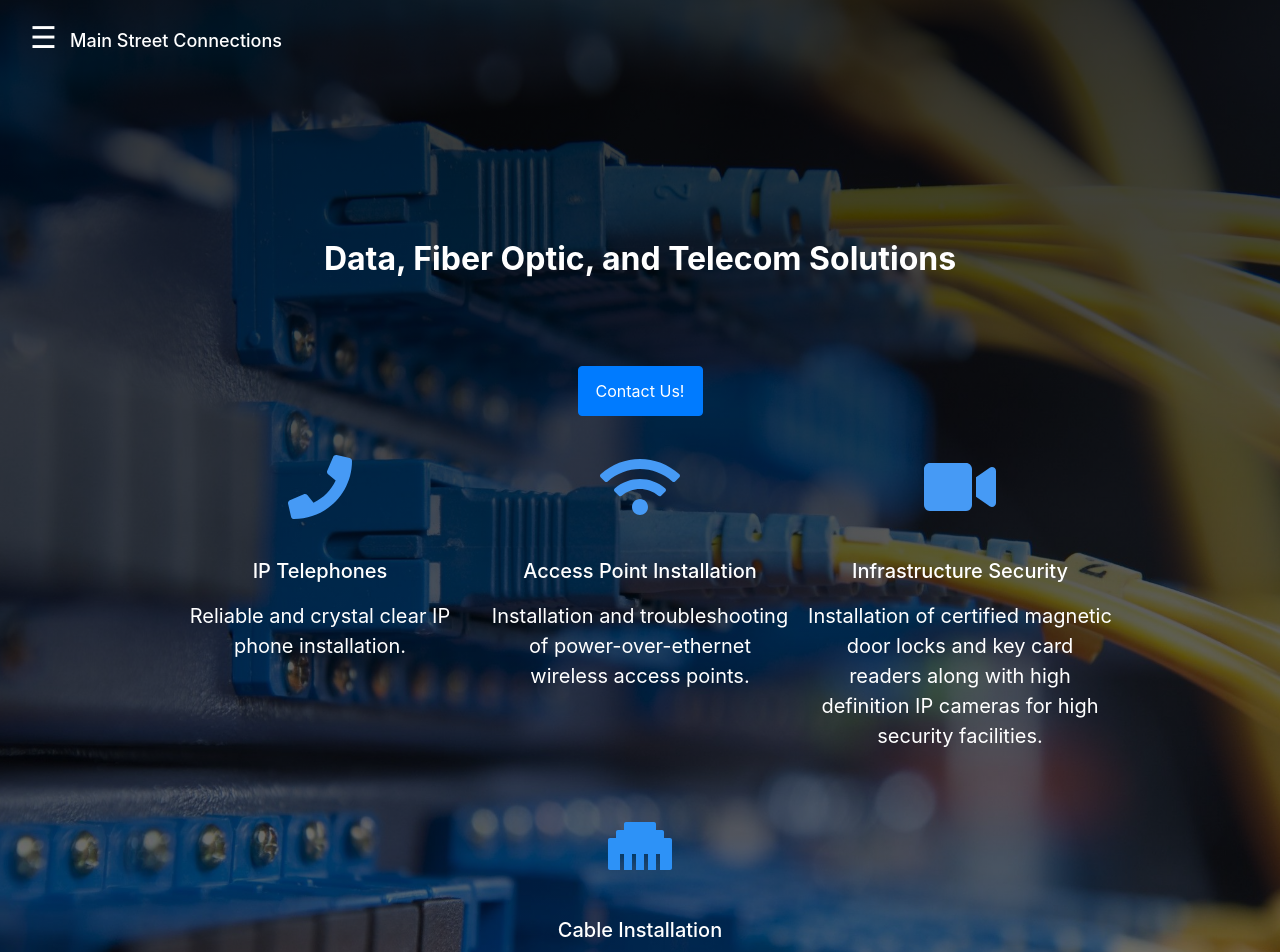
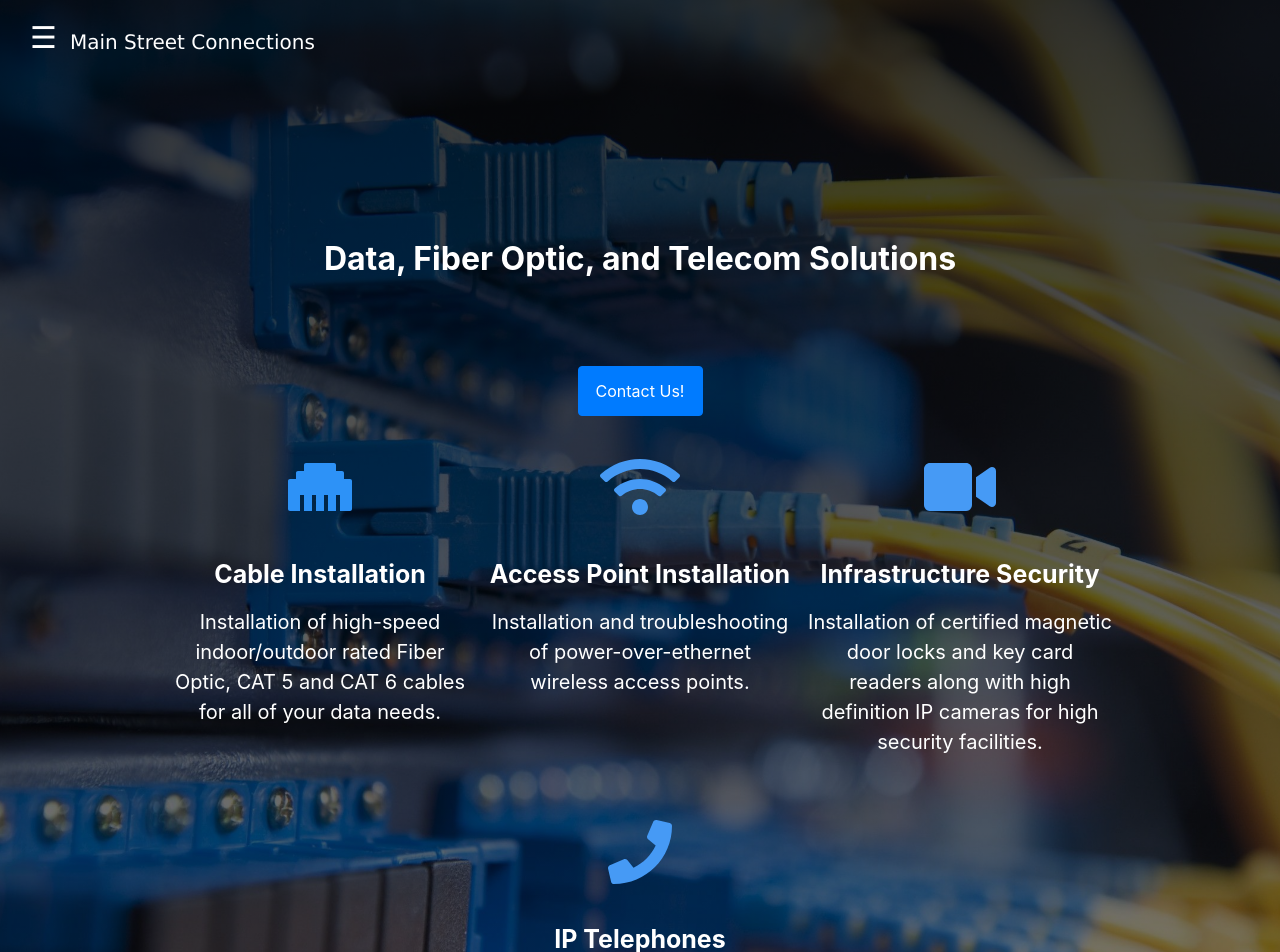
Before and after one commit to StevenD2002/Mainstreet-Connections, a React (Create React App) app: page / in a window 1280 px wide. Shown: the top 952 px of the page. Built offline with nearby package versions, Linux system fonts and the light colour scheme.

Commit message:
💅  STYLE: [home] style changes to text

```diff
--- a/src/App.css
+++ b/src/App.css
@@ -16,10 +16,12 @@
   align-items: center;
 }
 .name {
-  color: white;
+  color: #fff;
   position: absolute;
-  font-size: large;
+  font-size: 20px;
   padding: 30px 70px;
+  font-family: 'Lucida Sans', 'Lucida Sans Regular', 'Lucida Grande';
+
   z-index: 0;
 }
 .initial-view h2 {
@@ -165,7 +167,9 @@ body {
   width: 125px;
   height: 50px;
 }
-
+.about-wrapper {
+  padding-bottom: 25px;
+}
 .about-wrapper h2 {
   text-align: center;
   color: #32343f;
@@ -349,10 +353,17 @@ body {
   width: 200px;
   height: 3px;
 }
+.line-short {
+  background-color: #469af5;
+  width: 100px;
+  height: 3px;
+  position: absolute;
+  top: 8%;
+}
 
 .Service-Item-Name {
-  color: #469af5;
-  font-size: 20px;
+  font-size: 25px;
+  font-weight: bold;
 }
 .Service-Item-Logo {
   width: 10rem;
@@ -370,11 +381,7 @@ body {
   align-items: center;
   text-align: center;
 }
-.Service-Item-Name {
-  color: #469af5;
-  font-size: 20px;
-  text-align: center;
-}
+
 .Service h2 {
   text-align: center;
 }
--- a/src/components/ServiceItems.jsx
+++ b/src/components/ServiceItems.jsx
@@ -11,9 +11,9 @@ export default function ServiceItems(props) {
     <>
       <div className="service-content">
         <ServiceItem
-          serviceLogo={phone}
-          serviceName="IP Telephones"
-          serviceDescription="Reliable and crystal clear IP phone installation."
+          serviceLogo={ethernet}
+          serviceName="Cable Installation"
+          serviceDescription="Installation of high-speed indoor/outdoor rated Fiber Optic, CAT 5 and CAT 6 cables for all of your data needs."
         />
         <ServiceItem
           serviceLogo={wifi}
@@ -28,9 +28,9 @@ export default function ServiceItems(props) {
       </div>
       <div className="about-content">
         <ServiceItem
-          serviceLogo={ethernet}
-          serviceName="Cable Installation"
-          serviceDescription="Installation of high-speed indoor/outdoor rated Fiber Optic, CAT 5 and CAT 6 cables for all of your data needs."
+          serviceLogo={phone}
+          serviceName="IP Telephones"
+          serviceDescription="Reliable and crystal clear IP phone installation."
         />
       </div>
     </>
--- a/src/pages/home.jsx
+++ b/src/pages/home.jsx
@@ -10,13 +10,14 @@ import glasses from "../icons/glasses-solid.svg";
 import ServiceModal from "../components/servicemodal";
 import ServiceItems from "../components/ServiceItems";
 import Sidebar from "../components/sidebar";
-// holy
 export function HomePage() {
   return (
     <div id="main">
       <Sidebar />
       <div className="home-wrapper">
-        <h1 className="name">Main Street Connections</h1>
+        <div className="home-header">
+          <h1 className="name">Main Street Connections</h1>
+        </div>
         <div className="initial-view">
           <h2>Data, Fiber Optic, and Telecom Solutions</h2>
           <ServiceModal />
```
Also changed, not shown: src/MSC logo.jpeg (added), src/MSClogo.png (added).
